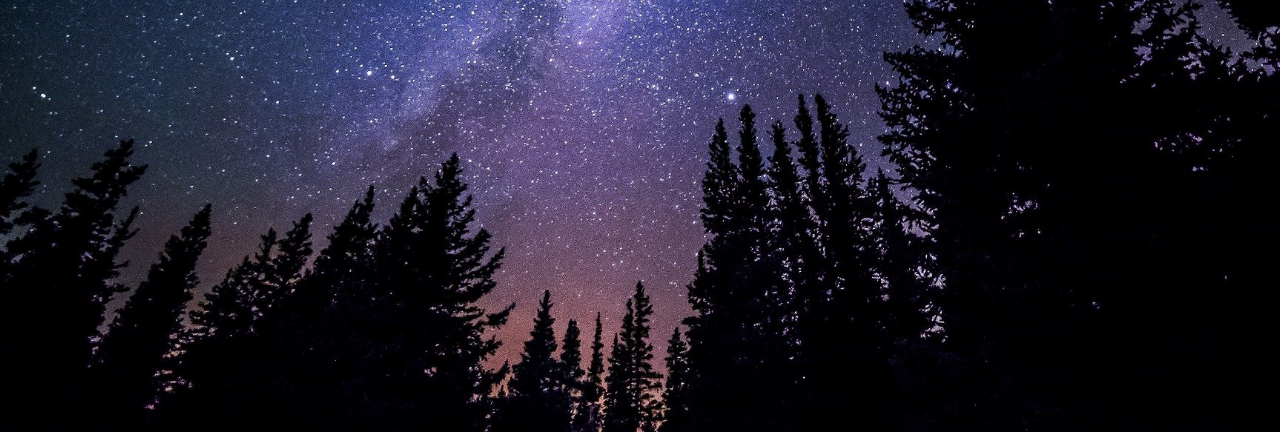
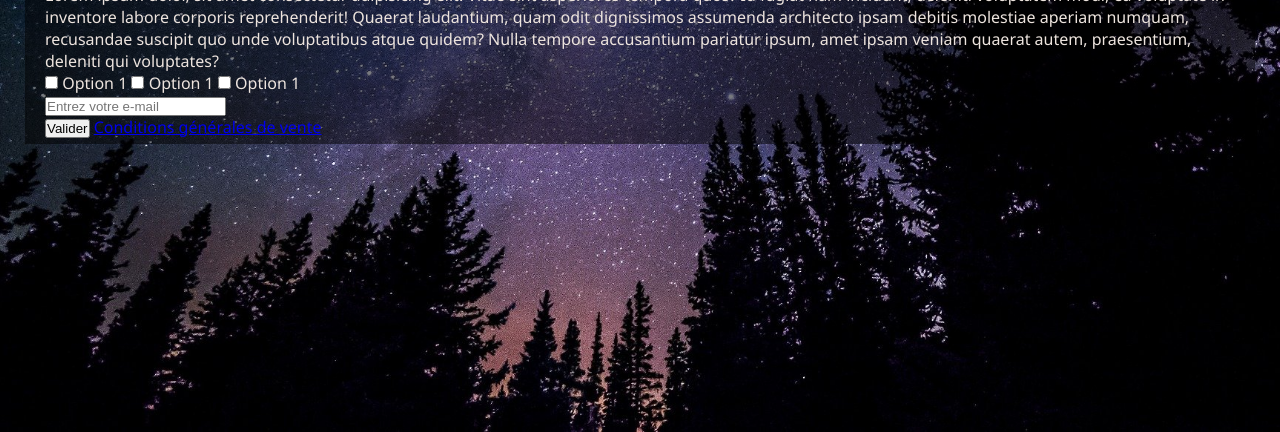
Before and after one commit to emericgautier/css-basics-2, a plain HTML site: page index.html in a window 1280 px wide. Shown: the part 368-800 px from the top of the page. Drawn offline with Linux system fonts and the light colour scheme.

Commit message:
positioning elements

```diff
--- a/style.css
+++ b/style.css
@@ -8,6 +8,7 @@
 * {
     margin: 0;
     padding: 0;
+    box-sizing: border-box;
 }
 
 body {
@@ -15,4 +16,13 @@ body {
     height: 100vh;
     font-family: 'Segoe UI', Tahoma, Geneva, Verdana, sans-serif;
     color: var(--color1);
+    display: flex;
+    align-items: center;
+    justify-content: center;
 }
+
+.card {
+    background: rgba(0, 0, 0, 0.506);
+    width: calc(100vw - 50px);
+    padding: 20px 20px 6px;
+}
```
